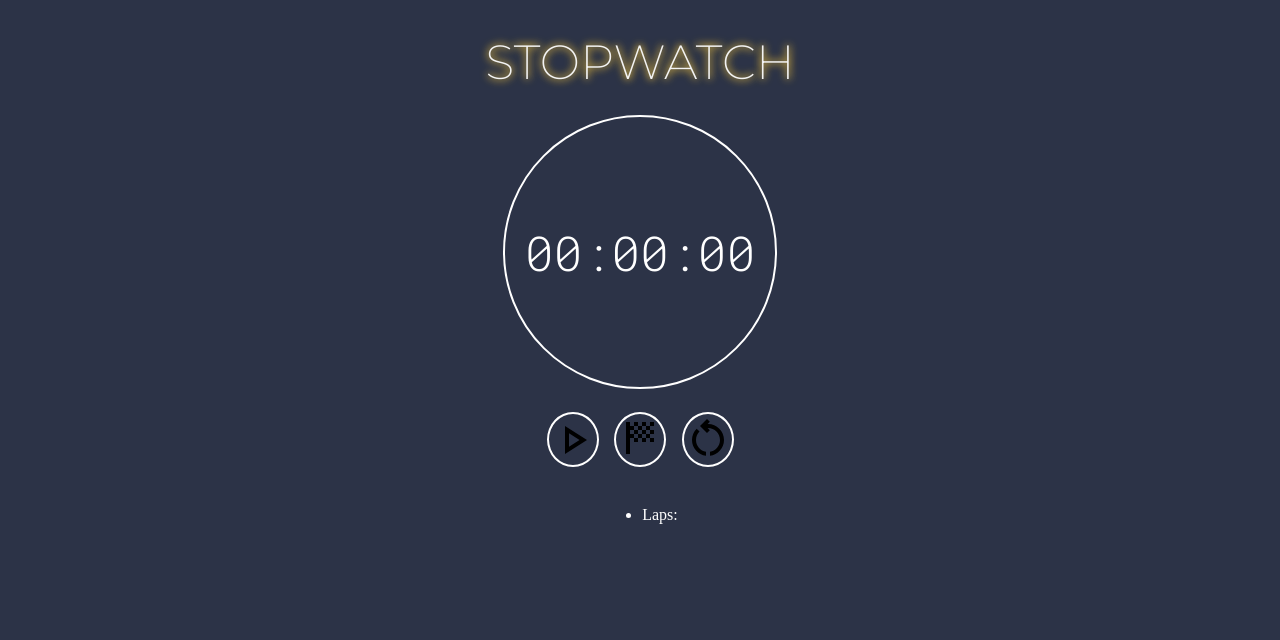
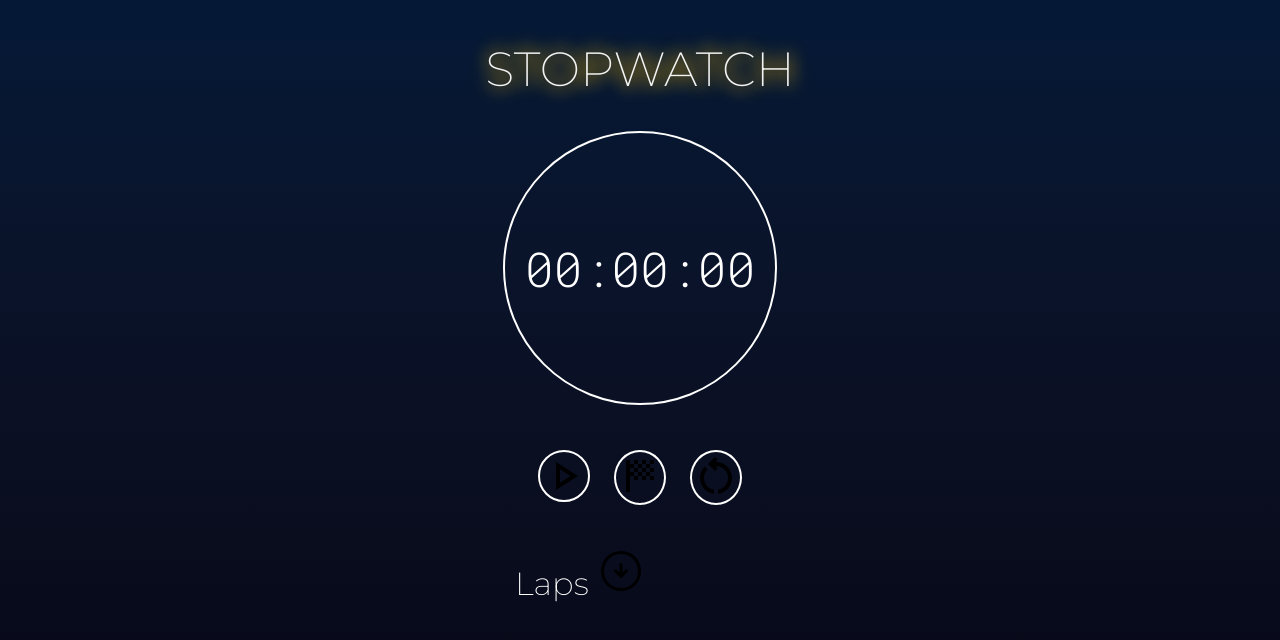
Before and after one commit to Naveen09cool/Stopwatch, a plain HTML site: page timer.html in a window 1280 px wide. Drawn offline with Linux system fonts and the light colour scheme.

Commit message:
lap list

```diff
--- a/timer.css
+++ b/timer.css
@@ -1,26 +1,20 @@
 body {
-    background-color: #2c3347;
+    /* background-color: #2c3347; */
+    background-image: linear-gradient(to bottom, #051937, #09152d, #0b1024, #080b1b, #030411);
     color: #ffffff;
-  }
+    background-size: cover;
+    background-repeat: no-repeat;
+    font-family: "Montserrat", sans-serif;
 
-  h1 {
-    font-size: 48px;
-    font-family: "Montserrat", sans-serif;
-    font-weight: 200;
-
-    text-align: center;
-    line-height: 59px;
-
-    padding: 0 64px;
-    margin: 0;
   }
 
   .stopwatch {
-    display: grid;
+    display: flex;
+    flex-direction: column;
     justify-items: center;
-    grid-row-gap: 23px;
     width: 100%;
-    padding-top: 25px;
+    min-height: 100vh;
+    align-items: center;
   }
 
   .circle {
@@ -33,6 +27,7 @@ body {
 
     border: 2px solid;
     border-radius: 50%;
+    margin: 0px;
   }
 
   .time {
@@ -43,17 +38,22 @@ body {
 
   .gold {
     font-weight: 200;
-
     color: #f3f3f3;
-    text-shadow: 0 0px 7px #e9c865, 0 0 10px #fbbc00;
+    text-shadow: 0px 0px 17px #ffbf00, 0px 0px 20px #fbbc00;
     /* text-shadow: 2px -2px 0px red, 0 0 2em red, 0 0 0.2em blue; */
   }
+  .gold h1{
+    font-size: 48px !important;
+    font-weight: 200;
+    text-align: center;
+    line-height: 59px;
+}
+
 
   .controls {
-    display: flex;
-    justify-content: space-between;
-
-    width: 187px;
+    /* display: block; */
+    padding: 10px;
+    margin-top: 25px;
   }
 
   button {
@@ -61,7 +61,7 @@ body {
     background: transparent;
     padding: 0;
     border: none;
-    margin: 0;
+    margin: 10px;
     outline: none;
     border: 2px solid white;
     border-radius: 50%;
@@ -70,7 +70,28 @@ body {
   #playButton {
     display: block;
   }
+  button:hover{
+    border: 2px solid rgb(254, 25, 25);
+    color: red;
+  }
 
   #pauseButton {
     display: none;
   }
+
+#lap-container{
+  width: 250px;
+  /* text-align: center; */
+}
+
+#lap-container h1{
+  font-weight: 200;
+}
+#lapList li{
+  border: 1px solid white;
+  border-radius: 5px;
+  text-align: center;
+  list-style: none;
+  margin: 5px;
+  font-size: large;
+}
--- a/timer.html
+++ b/timer.html
@@ -18,7 +18,10 @@
 
   <body>
     <div class="stopwatch">
-      <h1><span class="gold">STOPWATCH</span></h1>
+      <div class="gold">
+        <h1>STOPWATCH</h1>
+      </div>
+
       <div class="circle">
         <span class="time" id="display">00:00:00</span>
       </div>
@@ -37,13 +40,13 @@
         <button class="buttonReset">
           <img id="resetButton" src="img/icon/restart_alt_black_48dp.svg" />
         </button>
+      </div>
 
+      <div id="lap-container">
+        <h1>Laps <img id="down" src="img/icon/arrow_circle_down_48.svg" alt="Down"></h1>
+        <span id="lapList"> </span>
       </div>
-      <div id="lap-container">
-        <ul id="lapList">
-            <li>Laps:</li>
-        </ul>
-    </div>
+
     </div>
     <script src="timer.js"></script>
   </body>
```
Also changed, not shown: img/icon/arrow_circle_down_48.svg (added).
